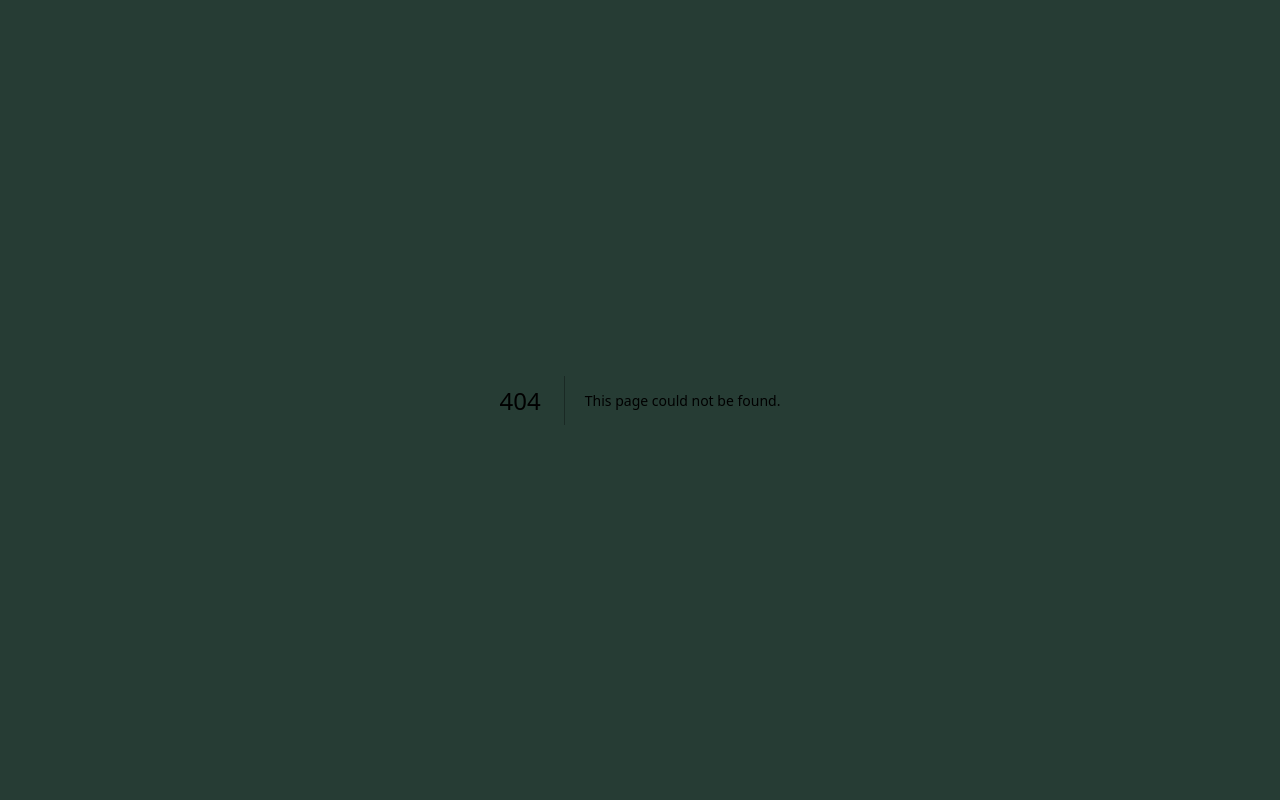
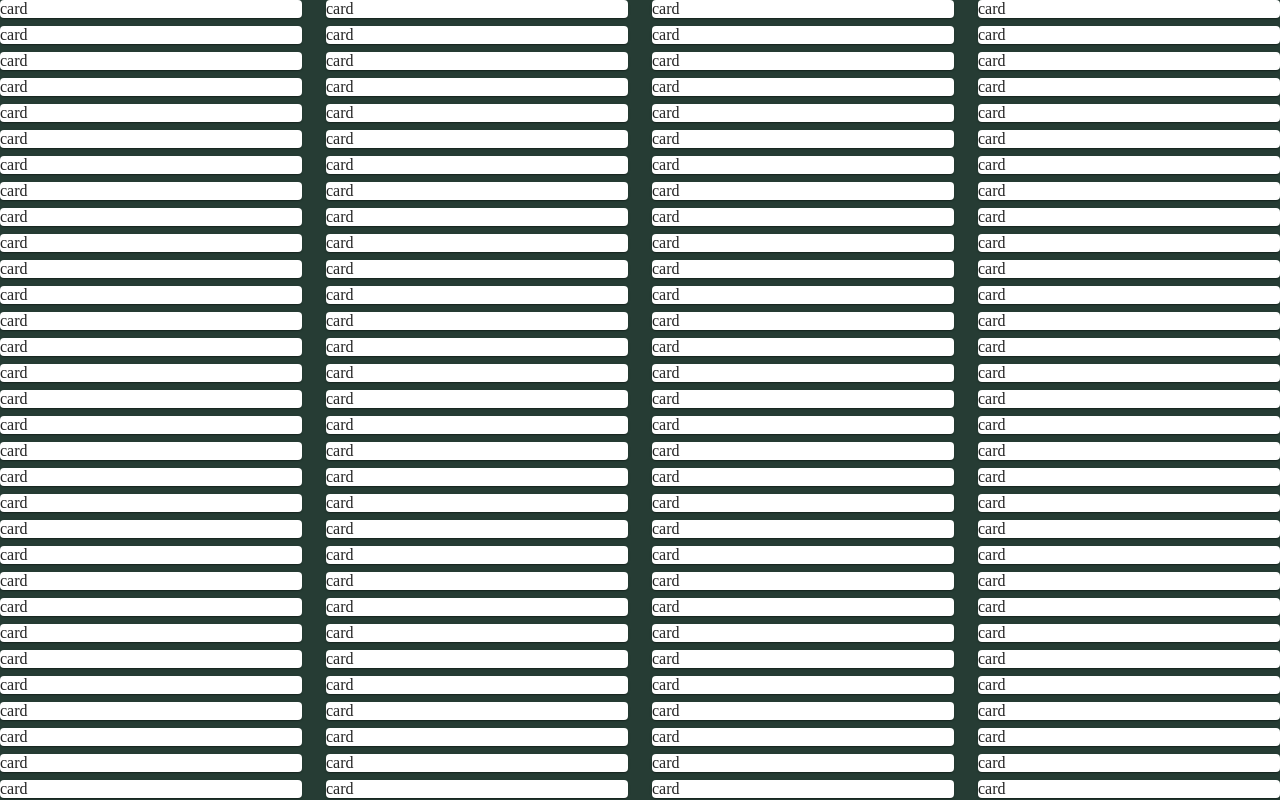
Before and after one commit to bilgineroral/bilart, a Next.js app in the folder frontend/: page /collector/home in a window 1280 px wide. Before the commit this address had no page. Built offline with nearby package versions, Linux system fonts and the light colour scheme.

Commit message:
Added Pseudo-Gallery
A baby class for GalleryView has been added.

```diff
--- /dev/null
+++ b/frontend/components/shared/GalleryView.tsx
@@ -0,0 +1,35 @@
+import * as React from "react";
+
+import {
+  Grid,
+  Box,
+  IconButton,
+  SvgIcon,
+  useTheme,
+  Badge,
+  Typography,
+  Card,
+  CardProps
+} from "@mui/material";
+import {styled} from "@mui/system";
+import CloseIcon from '@mui/icons-material/Close';
+
+interface CardView extends CardProps {
+
+}
+
+export function GalleryView( props: CardView ) {
+
+    return(
+        <Grid container rowSpacing={1} columnSpacing={{ xs: 1, sm: 2, md: 3 }}>
+
+            {Array.from(Array(250)).map((_, index) => (
+                <Grid item xs={1} sm={2} md={3} key={index}>
+                <Card {...props}>card</Card>
+                </Grid>
+            ))}
+
+        </Grid>
+
+    )
+};
--- a/frontend/components/shared/index.ts
+++ b/frontend/components/shared/index.ts
@@ -3,3 +3,4 @@ export * from "./FilledInputField";
 export * from "./DomainDivider";
 export * from "./DomainButton";
 export * from "./DomainImageUpload";
+export * from "./GalleryView"
--- /dev/null
+++ b/frontend/pages/collector/home.tsx
@@ -0,0 +1,24 @@
+import Link from "next/link";
+
+import * as React from "react";
+
+import {
+  Stack,
+  useTheme,
+  Button,
+  ButtonGroup,
+  Typography,
+  CircularProgress,
+} from "@mui/material";
+
+import {GalleryView} from "@/components/shared";
+
+
+export default function CollecterPage() {
+
+  return (
+    <>
+      <GalleryView/>
+    </>
+  )
+}
```
Also changed, not shown: 1 other file (tests, documents, lock files or other folders).
